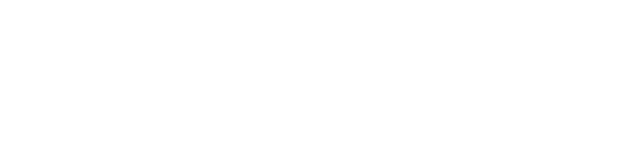
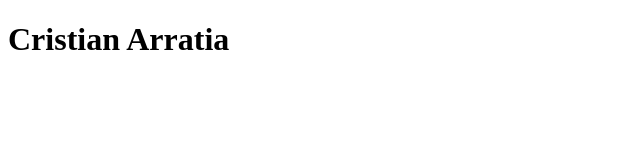
Before and after one commit to Kurtdt/TrabajoGrupal, a plain HTML site: page index.html in a window 1280 px wide. Shown: the whole page, without its empty margins (0-640 px from the left). Drawn offline with Linux system fonts and the light colour scheme.

Commit message:
Agregando nombre kurtdt

```diff
--- a/index.html
+++ b/index.html
@@ -8,4 +8,6 @@
 <body>
 
 </body>
+    <h1>Cristian Arratia</h1>
+
 </html>
```
